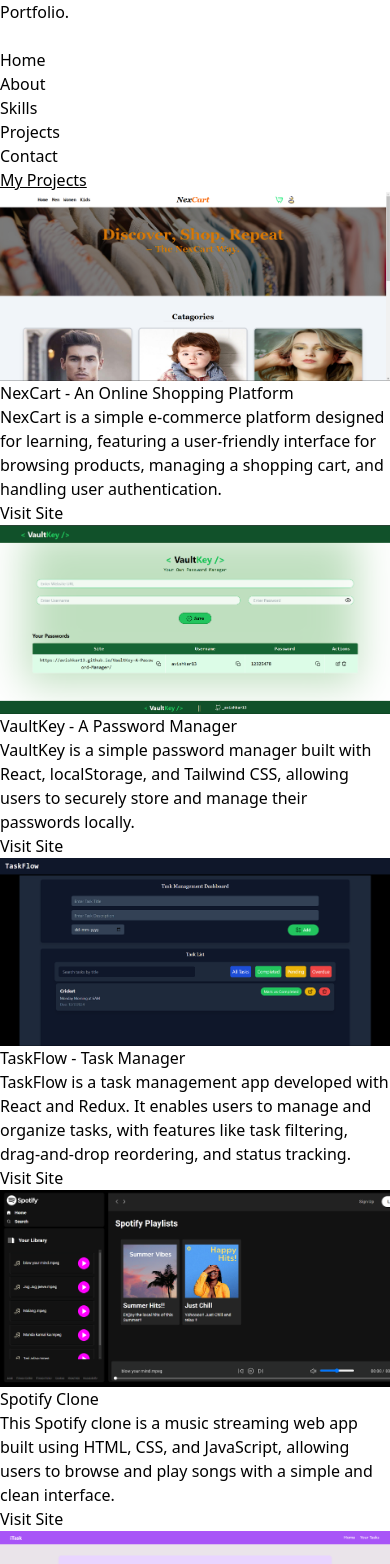
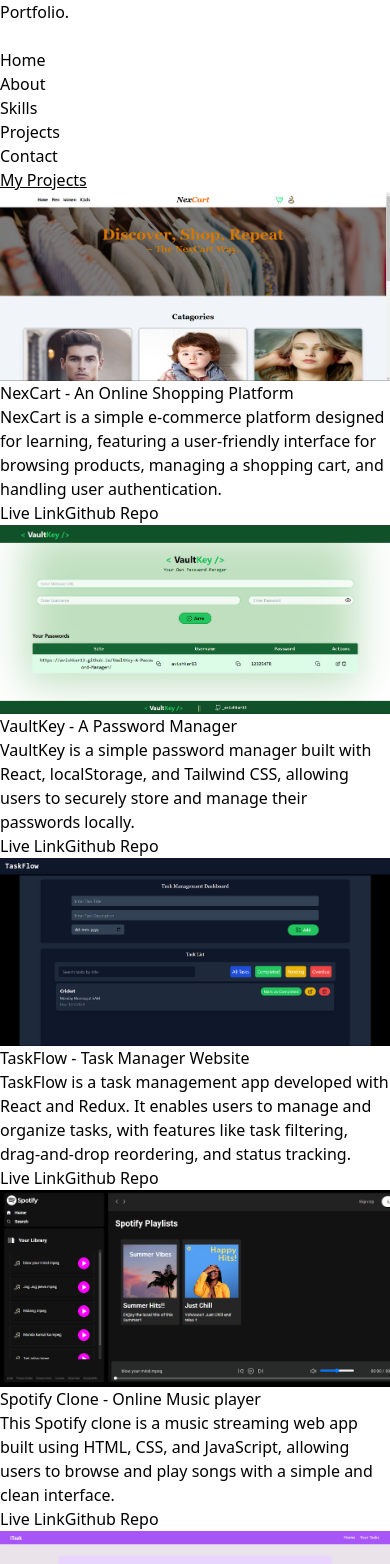
Before and after one commit to avishkar13/My-Portfolio, a React (Vite) app: page /projects in a window 390 px wide. Shown: the top 1564 px of the page. Built offline with nearby package versions, Linux system fonts and the light colour scheme.

Commit message:
Github Repo

```diff
--- a/src/components/Cards.jsx
+++ b/src/components/Cards.jsx
@@ -4,17 +4,25 @@
 const Cards = (props) => {
    return (
       <>
-         <div className="card w-[100%] md:w-[80%] lg:w-[40%] hover:scale-105 bg-slate-800 hover:bg-slate-900 flex flex-col items-center p-4 rounded-xl text-white gap-4 cursor-pointer transition-transform duration-300 ease-in-out relative">
+         <div className="card  w-[100%] md:w-[80%] lg:w-[40%] hover:scale-105 bg-slate-800 hover:bg-slate-900 flex flex-col items-center p-3 rounded-xl text-white gap-4 cursor-pointer transition-transform duration-300 ease-in-out relative">
             <img className='w-[95%] h-[20vh] object-cover rounded-md' src={props.img} alt="Image" />
 
             <div className='Info w-[95%] flex flex-col gap-4'>
                <h1 className='text-2xl font-serif font-semibold'>{props.title}</h1>
                <p className='w-full text-lg font-mono lg:h-[22vh] overflow-auto hide-scrollbar '>{props.desc}</p>
-               <Link className='flex justify-center' to={props.link} target='_blank'>
-                  <button type="button" className="text-white bg-gradient-to-r from-purple-500 via-purple-600 to-purple-700 hover:bg-gradient-to-br focus:ring-4 focus:outline-none focus:ring-purple-300 dark:focus:ring-purple-800 shadow-lg shadow-purple-500/50 dark:shadow-lg dark:shadow-purple-800/80 font-medium rounded-lg text-lg px-5 py-2.5 text-center me-2 mb-2 transition-all duration-300 ease-in-out hover:scale-110  ">
-                     Visit Site
+
+              <div className='flex justify-between gap-2 mb-4 w-full'>
+             <Link  to={props.link} target='_blank'>
+                  <button type="button" className="text-white bg-gradient-to-r from-purple-500 via-purple-600 to-purple-700 hover:bg-gradient-to-br focus:ring-4 focus:outline-none focus:ring-purple-300 dark:focus:ring-purple-800 shadow-lg shadow-purple-500/50 dark:shadow-lg dark:shadow-purple-800/80 font-medium rounded-lg text-lg px-5 py-2.5 text-center me-2 mb-2 transition-all duration-300 ease-in-out hover:scale-110 w-[100%] hover:text-slate-700">
+                     Live Link
                   </button>
                </Link>
+               <Link  to={props.repo} target='_blank'>
+                  <button type="button" className="text-white bg-gradient-to-r from-purple-500 via-purple-600 to-purple-700 hover:bg-gradient-to-br focus:ring-4 focus:outline-none focus:ring-purple-300 dark:focus:ring-purple-800 shadow-lg shadow-purple-500/50 dark:shadow-lg dark:shadow-purple-800/80 font-medium rounded-lg text-lg px-5 py-2.5 text-center me-2 mb-2 transition-all duration-300 ease-in-out hover:scale-110 w-[100%] hover:text-slate-700 ">
+                     Github Repo
+                  </button>
+               </Link>
+               </div>
             </div>
          </div>
       </>
--- a/src/components/Projects.jsx
+++ b/src/components/Projects.jsx
@@ -6,7 +6,7 @@
   return (
     <>
       <Navbar />
-      <div className="w-[80vw] xl:w-[70vw] mx-auto py-20 ">
+      <div className="w-[85vw] xl:w-[70vw] mx-auto py-20 ">
         <h1 className="text-white text-3xl md:text-5xl font-semibold font-mono p-4 pb-10 text-center">
           <u>My Projects</u>
         </h1>
@@ -16,36 +16,42 @@
             img="images/NC.png"
             desc="NexCart is a simple e-commerce platform designed for learning, featuring a user-friendly interface for browsing products, managing a shopping cart, and handling user authentication."
             link="https://nex-cart.vercel.app/"
+            repo="https://github.com/avishkar13/NexCart-frontend"
           />
           <Cards
             title="VaultKey - A Password Manager"
             img="images/V.png"
             desc="VaultKey is a simple password manager built with React, localStorage, and Tailwind CSS, allowing users to securely store and manage their passwords locally."
             link="https://avishkar13.github.io/VaultKey-A-Password-Manager/"
+            repo="https://github.com/avishkar13/VaultKey-A-Password-Manager"
           />
           <Cards
-            title="TaskFlow - Task Manager"
+            title="TaskFlow - Task Manager Website"
             img="images/TF.png"
             desc="TaskFlow is a task management app developed with React and Redux. It enables users to manage and organize tasks, with features like task filtering, drag-and-drop reordering, and status tracking."
             link="https://task-flow-task-manager.vercel.app/"
+            repo="https://github.com/avishkar13/TaskFlow"
           />
           <Cards
-            title="Spotify Clone"
+            title="Spotify Clone - Online Music player"
             img="images/S.png"
             desc="This Spotify clone is a music streaming web app built using HTML, CSS, and JavaScript, allowing users to browse and play songs with a simple and clean interface."
             link="https://www.spotifyyyc.freewebhostmost.com/"
+            repo="https://github.com/avishkar13/Spotify-Clone"
           />
           <Cards
             title="Todo-List"
             img="images/TD.png"
             desc="This To-Do List app, built with HTML, CSS, and JavaScript, helps users manage tasks efficiently by adding, editing, and deleting items with a user-friendly interface."
             link="https://avishkar13.github.io/Todo-list/"
+            repo="https://github.com/avishkar13/Todo-list"
           />
           <Cards
             title="Portfolio-Template"
             img="images/PT.png"
             desc="This portfolio website, created using HTML, CSS, and JavaScript, showcases projects and skills with a clean, responsive design for an engaging personal online presence."
             link="https://avishkar13.github.io/Portfolio-Template/"
+            repo="https://github.com/avishkar13/Portfolio-Template "
           />
         </div>
       </div>
```
